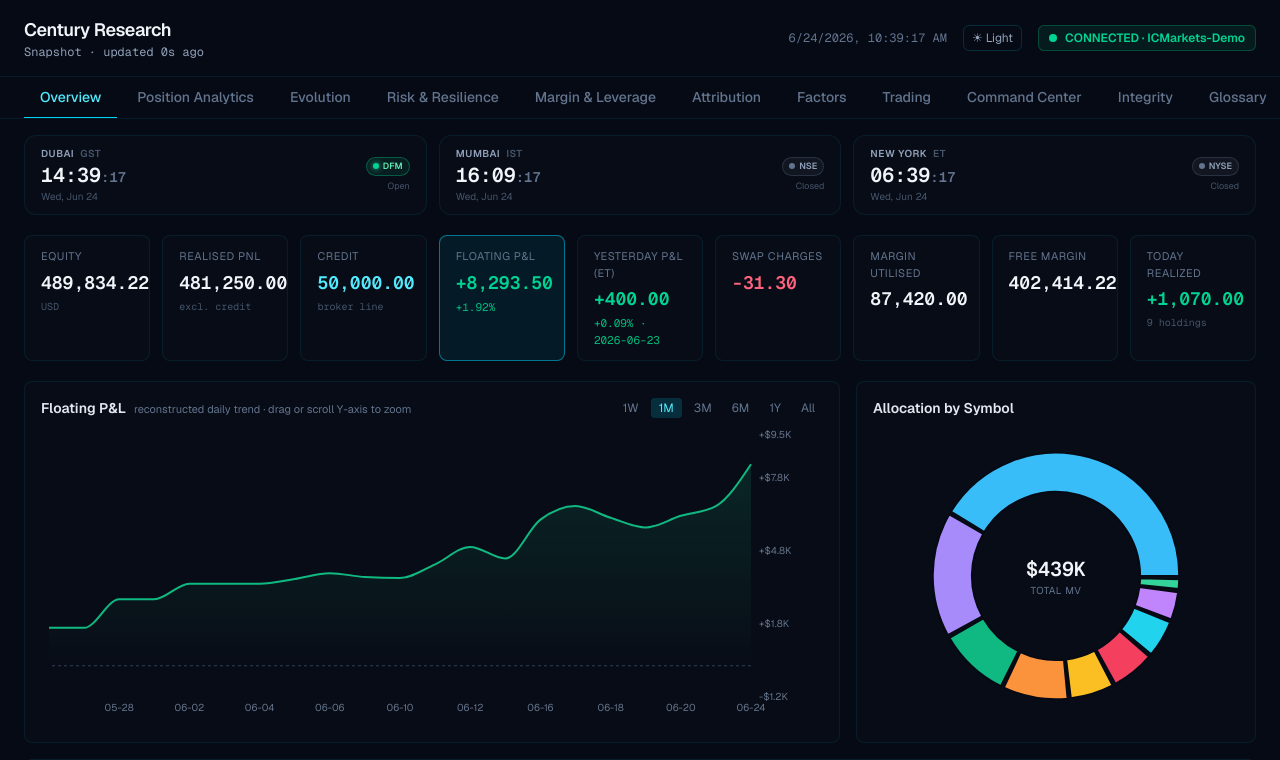
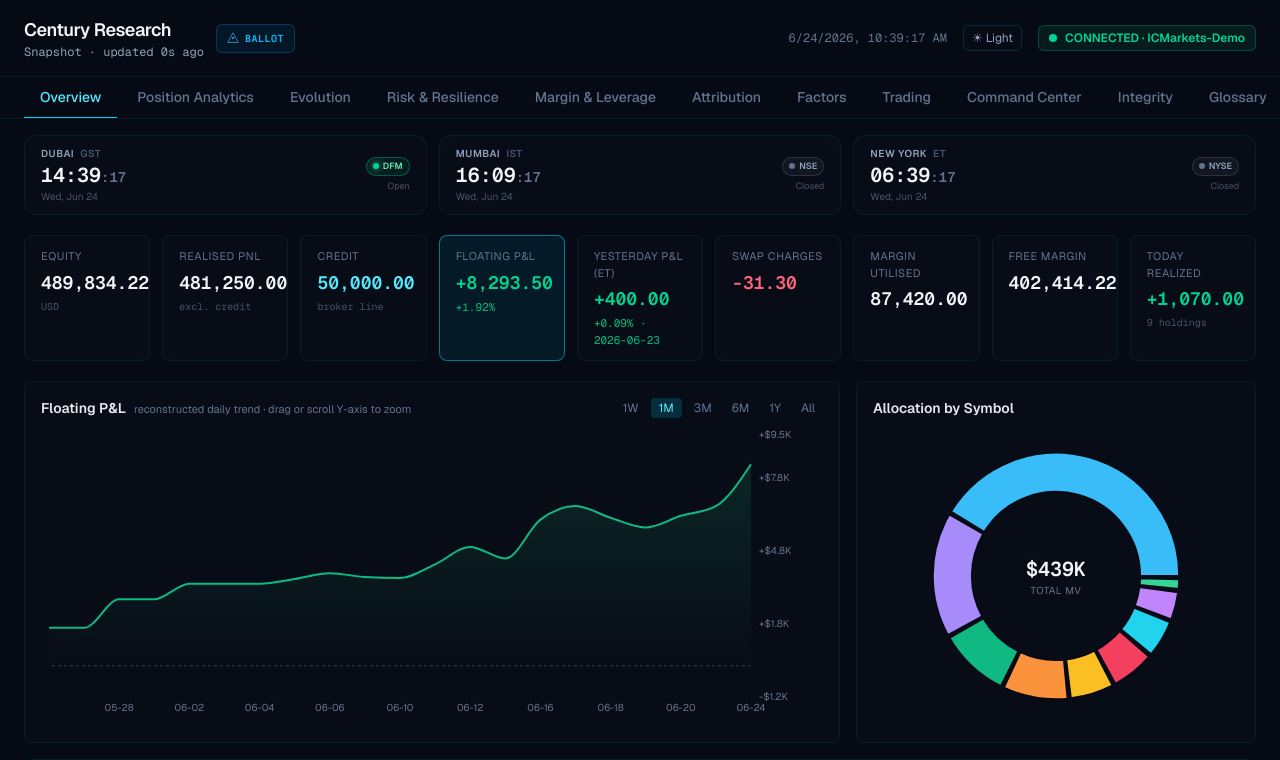
Before and after one commit to surekaa10/century-dashboard, a Next.js app in the folder web/: page / in a window 1280 px wide. Shown: the top 760 px of the page. Built offline with nearby package versions, Linux system fonts and the light colour scheme.

Commit message:
feat: add Research Ballot launcher to header

```diff
--- a/web/src/components/StatusHeader.tsx
+++ b/web/src/components/StatusHeader.tsx
@@ -24,11 +24,28 @@ export default function StatusHeader({
 
   return (
     <header className="flex items-center justify-between gap-3 border-b border-cyan-500/10 px-4 py-3 sm:px-6 sm:py-4">
-      <div className="min-w-0">
-        <div className="text-base font-semibold tracking-tight text-slate-100 sm:text-lg">
-          Century Research
+      <div className="flex min-w-0 items-center gap-3">
+        <div className="min-w-0">
+          <div className="text-base font-semibold tracking-tight text-slate-100 sm:text-lg">
+            Century Research
+          </div>
+          <div className="truncate font-mono text-[11px] text-slate-400 sm:text-xs">{sub}</div>
         </div>
-        <div className="truncate font-mono text-[11px] text-slate-400 sm:text-xs">{sub}</div>
+        <a
+          href="https://apex-platform-steel.vercel.app"
+          target="_blank"
+          rel="noopener noreferrer"
+          className="group flex shrink-0 items-center gap-1.5 rounded-md border border-sky-500/25 bg-sky-500/8 px-2.5 py-1.5 transition hover:border-sky-400/50 hover:bg-sky-500/15"
+          title="Open Research Ballot"
+        >
+          <svg width="12" height="12" viewBox="0 0 32 32" className="shrink-0 opacity-70 group-hover:opacity-100">
+            <polygon points="16,2 30,28 2,28" fill="none" stroke="#38bdf8" strokeWidth="2.5" />
+            <circle cx="16" cy="16" r="3.5" fill="#38bdf8" />
+          </svg>
+          <span className="font-mono text-[10px] font-semibold tracking-wider text-sky-400 group-hover:text-sky-300">
+            BALLOT
+          </span>
+        </a>
       </div>
       <div className="flex shrink-0 items-center gap-2 sm:gap-4">
         <span className="hidden font-mono text-xs text-slate-500 lg:inline">
```
